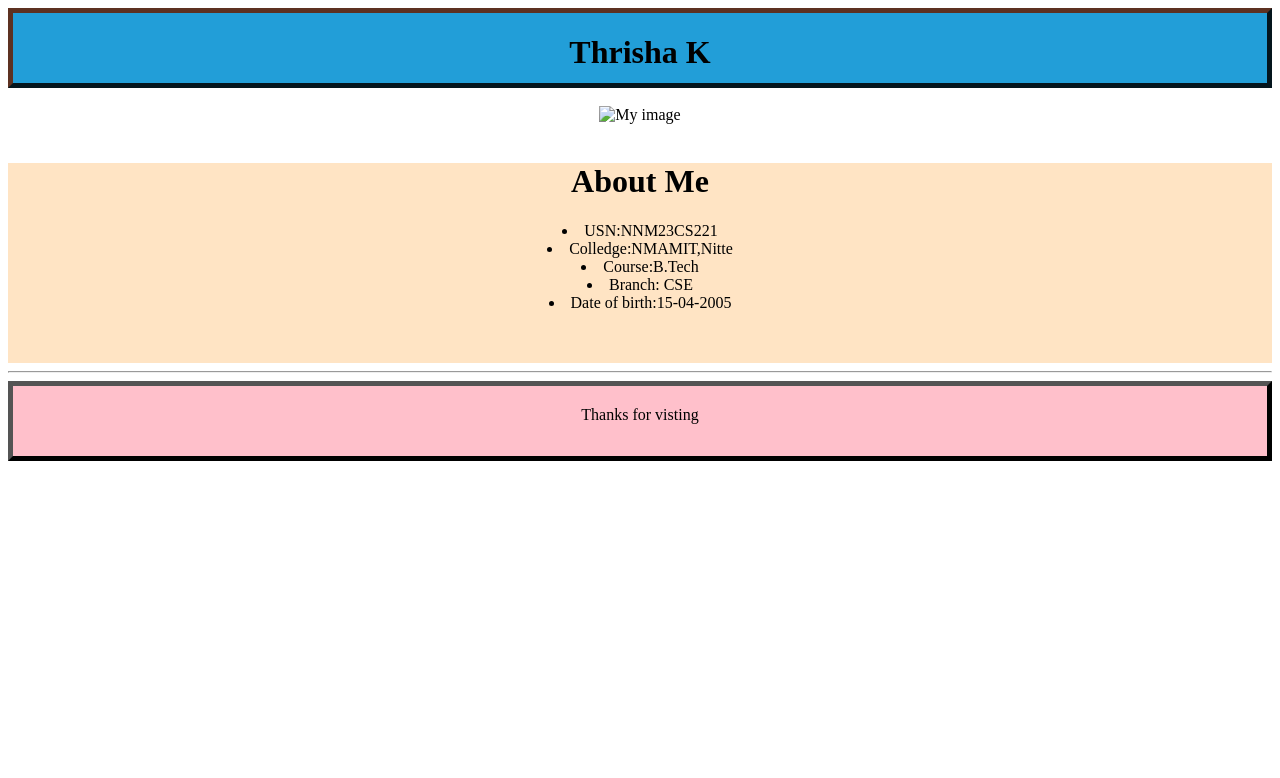
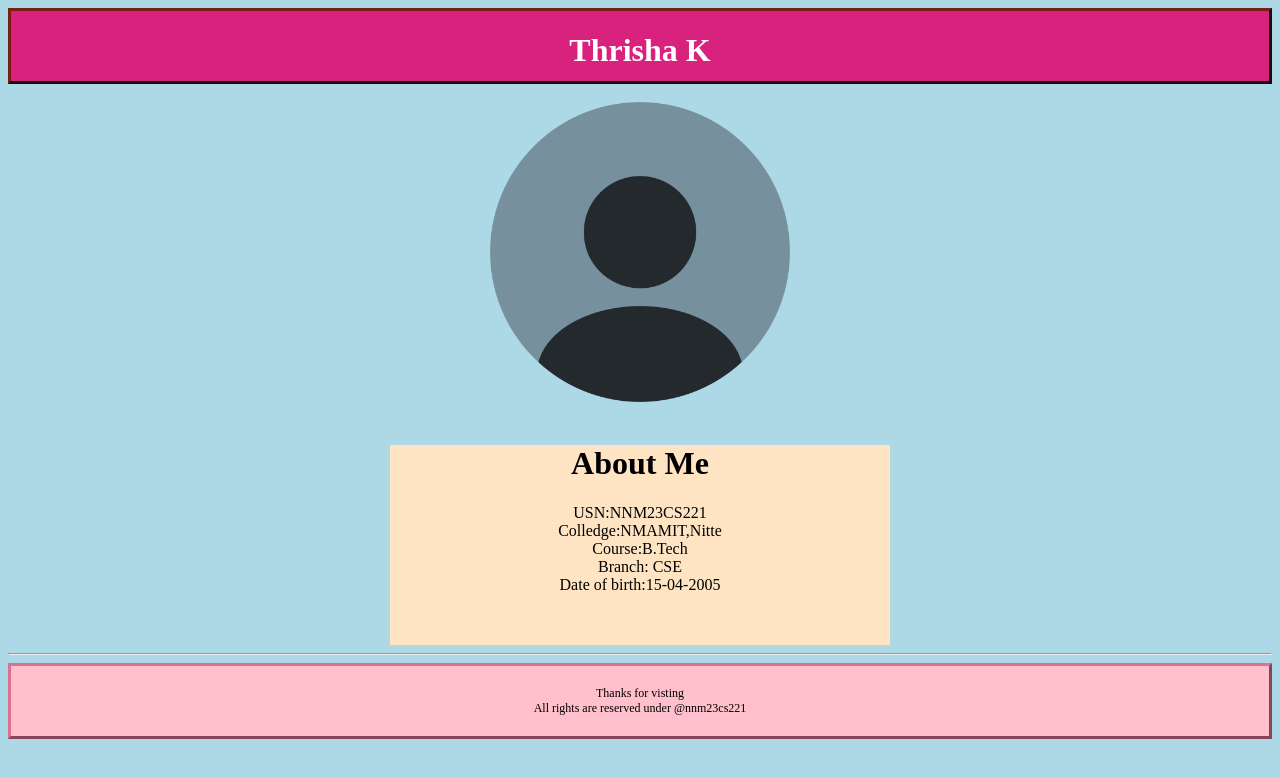
Before and after one commit to Tk1504/Thrisha, a plain HTML site: page index.html in a window 1280 px wide. Drawn offline with Linux system fonts and the light colour scheme.

Commit message:
Add files via upload

```diff
--- a/a.css
+++ b/a.css
@@ -1,9 +1,10 @@
 #a{
     text-align: center;
-    background-color:rgb(34, 158, 216);
+    background-color:rgb(216, 34, 125);
+    color:white;
     margin: auto;
     height:50px;
-    border:5px rgba(19, 6, 1, 0.863) outset;
+    border:3px rgba(19, 6, 1, 0.863) outset;
     padding-bottom: 20px;
 
 }
@@ -16,12 +17,20 @@ img{
     text-align: center;
     background-color: bisque;
     height:200px;
+    margin:auto;
+    width: 500px;
+    list-style: none;
 }
+
 #c{
     text-align: center;
     background-color:pink;
     margin: auto;
     height:50px;
-    border:5px black outset;
+    border:3px palevioletred outset;
     padding-top: 20px;
+    font-size: 12px;
 }
+body{
+    background-color:lightblue;
+}
--- a/index.html
+++ b/index.html
@@ -9,7 +9,7 @@
 <body><div id="a">
     <h1>Thrisha K</h1></div><br>
     <center>
-    <img src="/home/student/NNM23CS221/1B/nitte.jpg" alt="My image" ></center>
+    <img src="profile.png" alt="My image" ></center>
     <br>
     <div id="b">
         <h1>About Me</h1>
@@ -22,6 +22,7 @@
        </ul>
     </div>
     <hr>
-    <footer id="c">Thanks for visting</footer>
+    <footer id="c">Thanks for visting<br>
+    All rights are reserved under @nnm23cs221</footer>
 </body>
 </html>
```
